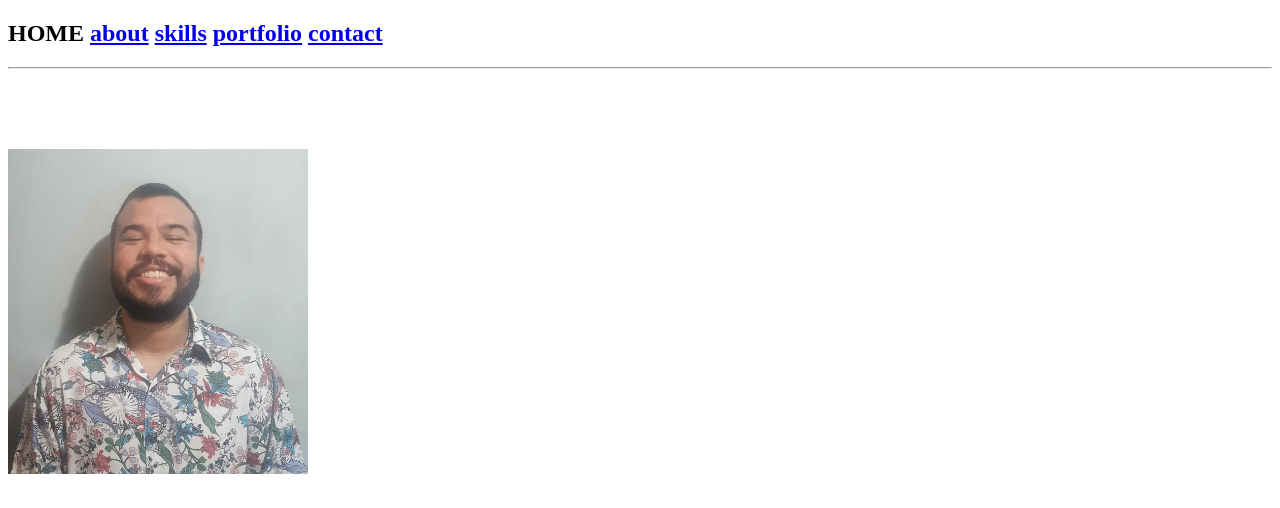
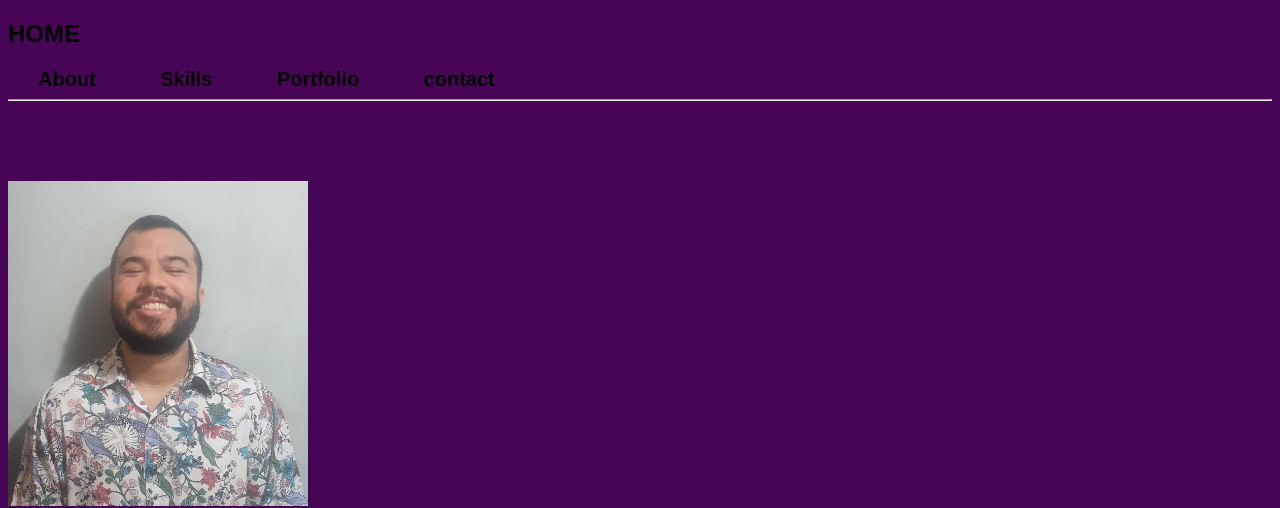
Before and after one commit to Gabrielv0id/Gabrielv0id.github.io, a plain HTML site: page index.html in a window 1280 px wide. Shown: the top 508 px of the page. Drawn offline with Linux system fonts and the light colour scheme.

Commit message:
background e botao configurados

```diff
--- a/index.html
+++ b/index.html
@@ -3,9 +3,32 @@
   <head>
     <meta charset="UTF-8">
     <title>Gabriel Fonseca</title>
+    <style>
+      body{
+        font-family:Capo, sans-serif;
+        background-color: #470556;
+      }
+      .home{
+        font-size: 20px;
+        color: black;
+        margin: auto;
+        padding: 15px 30px;
+        font-weight: 600;
+        text-decoration: none;
+        transition: 0.5s all;
+      }
+      .home:hover{
+        color: gray;
+      }
+
+    </style>
   </head>
     <body>
-      <h2>HOME <a href="#about">about</a> <a href="#skills">skills</a> <a href="#portfolio">portfolio</a> <a href="#contact">contact</a></h2>
+      <h2>HOME</h2>
+      <a class="home" href="#about">About</a>
+      <a class="home" href="#skills">Skills</a>
+      <a class="home" href="#portfolio">Portfolio</a>
+      <a class="home" href="#contact">contact</a>
       <hr><br><br><br><br>
       <img id="about" src="images/my-photo.jpeg" alt="foto de gabriel" width="300px">
       <br><br>
```
